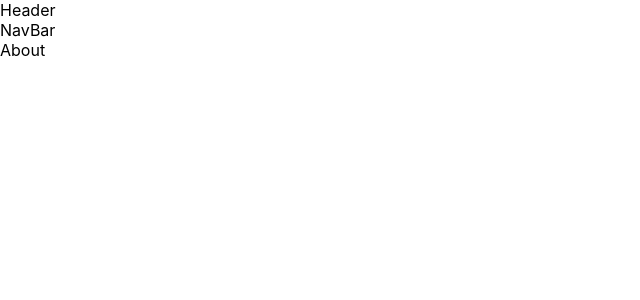
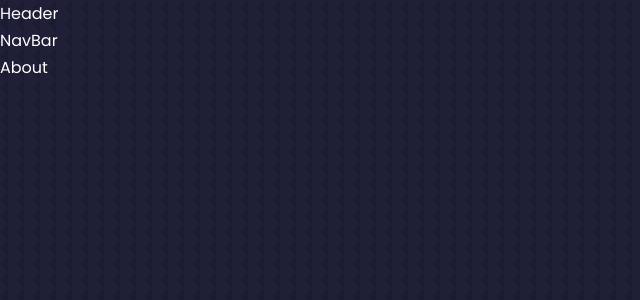
Before and after one commit to Prashant8Khatiwada/my-portfolio, a React (Create React App) app: page / in a window 1280 px wide. Shown: the top 300 px of the page, without its empty margins (0-640 px from the left). Built offline with nearby package versions, Linux system fonts and the light colour scheme.

Commit message:
basic css

```diff
--- a/src/index.css
+++ b/src/index.css
@@ -1,13 +1,134 @@
-body {
+@import url('https://fonts.googleapis.com/css2?family=Poppins:wght@300;400;500;600&display=swap');
+
+* {
   margin: 0;
-  font-family: -apple-system, BlinkMacSystemFont, 'Segoe UI', 'Roboto', 'Oxygen',
-    'Ubuntu', 'Cantarell', 'Fira Sans', 'Droid Sans', 'Helvetica Neue',
-    sans-serif;
-  -webkit-font-smoothing: antialiased;
-  -moz-osx-font-smoothing: grayscale;
+  padding: 0;
+  border: 0;
+  outline: 0;
+  box-sizing: border-box;
+  list-style: none;
+  text-decoration: none;
 }
 
-code {
-  font-family: source-code-pro, Menlo, Monaco, Consolas, 'Courier New',
-    monospace;
+:root {
+  --color-bg: #1f1f38;
+  --color-bg-match: #2c2c6c;
+  --color-primary: #4db5ff;
+  --color-primary-match: rgba(77, 181, 255, 0.4);
+  --color-white: #fff;
+  --color-light: rgba(255, 255, 255, 0.6);
+
+  --transition: all 400ms ease;
+
+  --container-width-lg: 75%;
+  --container-width-md: 86%;
+  --container-width-sm: 90%;
 }
+
+html {
+  scroll-behavior: smooth;
+}
+
+::-webkit-scrollbar {
+  display: none;
+}
+
+body {
+  font-family: 'Poppins', sans-serif;
+  background: var(--color-bg);
+  color: var(--color-white);
+  line-height: 1.7;
+  background-image: url(../src/asset/bg-texture.png);
+}
+
+
+/* ========== GENERAL STYLES ==========  */
+.container {
+  width: var(--container-width-lg);
+  margin: 0 auto;
+}
+
+h1,
+h2,
+h3,
+h4,
+h5 {
+  font-weight: 500;
+}
+
+h1 {
+  font-size: 2.5rem;
+}
+
+section {
+  margin-top: 8rem;
+
+}
+
+section>h2 {
+  color: var(--color-primary);
+  margin-bottom: 3rem;
+}
+
+.text-light {
+  color: var(--color-light);
+}
+
+a {
+  color: var(--color-primary);
+  transition: var(--transition);
+}
+
+a:hover {
+  color: var(--color-white);
+}
+
+.btn {
+  width: max-content;
+  display: inline-block;
+  color: var(--color-primary);
+  padding: 0.75rem 1.2rem;
+  border-radius: 0.4rem;
+  cursor: pointer;
+  border: 1px solid var(--color-primary);
+  transition: var(--transition);
+}
+
+.btn:hover {
+  background: var(--color-white);
+  color: var(--color-bg);
+  border-color: transparent;
+}
+
+.btn-primary {
+  background: var(--color-primary);
+  color: var(--color-bg);
+}
+
+img {
+  display: block;
+  width: 100%;
+  object-fit: cover;
+}
+
+/* ========== MEDIA QUERIES (MEDIUM DEVICES)========== */
+@media screen and (max-width:1024px) {
+  .container {
+    width: var(--container-width-md);
+  }
+
+  section {
+    margin-top: 6rem;
+  }
+}
+
+/* ========== MEDIA QUERIES (SMALL DEVICES)========== */
+@media screen and (max-width:1024px) {
+  .container {
+    width: var(--container-width-sm);
+  }
+
+  section {
+    margin-bottom: 2rem;
+  }
+}
```
